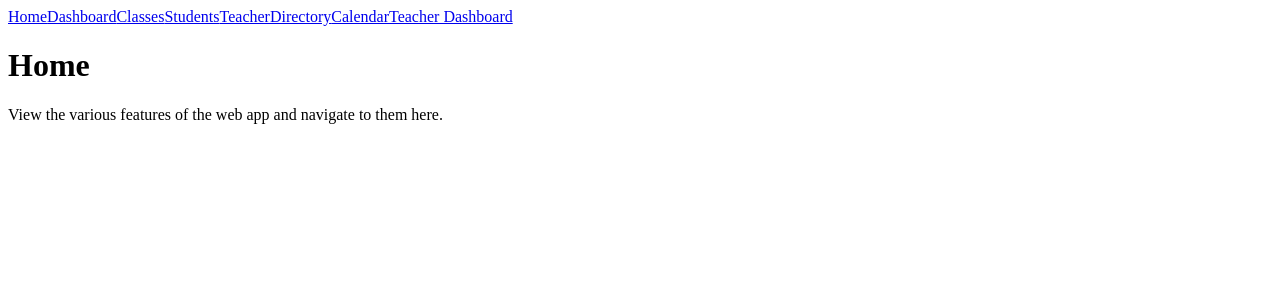
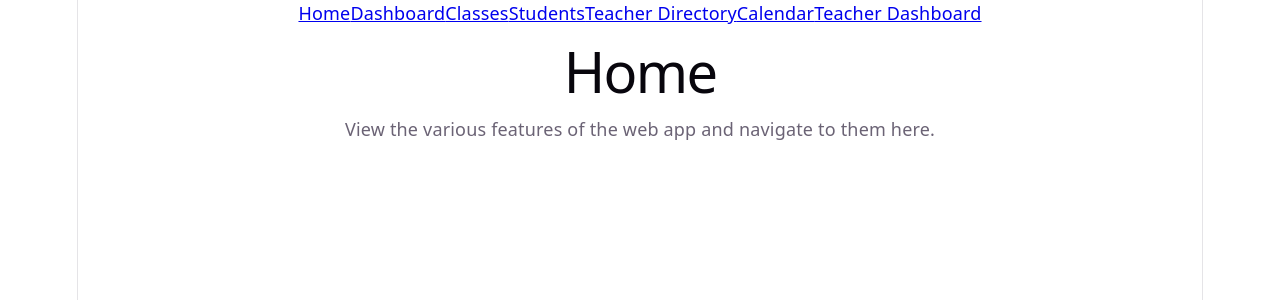
Before and after one commit to SeungwooDY/forge-week1-project, a React (Vite) app: page / in a window 1280 px wide. Shown: the top 300 px of the page. Built offline with nearby package versions, Linux system fonts and the light colour scheme.

Commit message:
updated react router

```diff
--- a/src/App.jsx
+++ b/src/App.jsx
@@ -1,30 +1,12 @@
-import { Routes, Route } from 'react-router-dom'
+import { Outlet } from 'react-router-dom'
+
 import Navbar from './components/Navbar'
-
-import Home from './pages/Home'
-import Dashboard from './pages/Dashboard'
-import Classes from './pages/Classes'
-import ClassPage from './pages/ClassPage'
-import Students from './pages/Students'
-import TeacherDirectory from './pages/TeacherDirectory'
-import Calendar from './pages/Calendar'
-import TeacherDashboard from './pages/TeacherDashboard'
 
 function App() {
     return (
         <>
             <Navbar />
-
-            <Routes>
-                <Route path="/" element={<Home />} />
-                <Route path="/dashboard" element={<Dashboard />} />
-                <Route path="/classes" element={<Classes />} />
-                <Route path="/classes/:classId" element={<ClassPage />} />
-                <Route path="/students" element={<Students />} />
-                <Route path="/teacherdirectory" element={<TeacherDirectory />} />
-                <Route path="/calendar" element={<Calendar />} />
-                <Route path="/teacher-dashboard" element={<TeacherDashboard />} />
-            </Routes>
+            <Outlet />
         </>
     )
 }
--- a/src/components/Navbar.jsx
+++ b/src/components/Navbar.jsx
@@ -7,7 +7,7 @@ function Navbar() {
             <Link to="/dashboard">Dashboard</Link>
             <Link to="/classes">Classes</Link>
             <Link to="/students">Students</Link>
-            <Link to="/teacherdirectory">TeacherDirectory</Link>
+            <Link to="/teachers">Teacher Directory</Link>
             <Link to="/calendar">Calendar</Link>
             <Link to="/teacher-dashboard">Teacher Dashboard</Link>
         </nav>
--- a/src/main.jsx
+++ b/src/main.jsx
@@ -1,10 +1,67 @@
-import React from 'react'
-import ReactDOM from 'react-dom/client'
-import { BrowserRouter } from 'react-router-dom'
+import { StrictMode } from 'react'
+import { createRoot } from 'react-dom/client'
+
+import {
+    createBrowserRouter,
+    RouterProvider,
+} from 'react-router-dom'
+
+import './index.css'
+
 import App from './App.jsx'
 
-ReactDOM.createRoot(document.getElementById('root')).render(
-    <BrowserRouter>
-        <App />
-    </BrowserRouter>
+import Home from './pages/Home.jsx'
+import Dashboard from './pages/Dashboard.jsx'
+import Classes from './pages/Classes.jsx'
+import ClassPage from './pages/ClassPage.jsx'
+import Students from './pages/Students.jsx'
+import TeacherDirectory from './pages/TeacherDirectory.jsx'
+import Calendar from './pages/Calendar.jsx'
+import TeacherDashboard from './pages/TeacherDashboard.jsx'
+
+const router = createBrowserRouter([
+    {
+        path: '/',
+        element: <App />,
+        children: [
+            {
+                index: true,
+                element: <Home />,
+            },
+            {
+                path: 'dashboard',
+                element: <Dashboard />,
+            },
+            {
+                path: 'classes',
+                element: <Classes />,
+            },
+            {
+                path: 'classes/:classId',
+                element: <ClassPage />,
+            },
+            {
+                path: 'students',
+                element: <Students />,
+            },
+            {
+                path: 'teachers',
+                element: <TeacherDirectory />,
+            },
+            {
+                path: 'calendar',
+                element: <Calendar />,
+            },
+            {
+                path: 'teacher-dashboard',
+                element: <TeacherDashboard />,
+            },
+        ],
+    },
+])
+
+createRoot(document.getElementById('root')).render(
+    <StrictMode>
+        <RouterProvider router={router} />
+    </StrictMode>
 )
```
